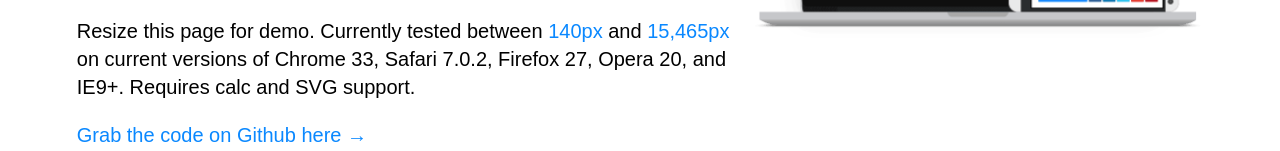
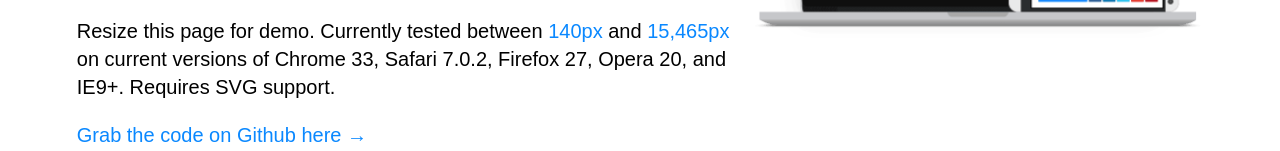
Before and after one commit to kni-labs/rrssb, a website: page index.html in a window 1280 px wide. Shown: the part 427-578 px from the top of the page. Drawn offline with nearby package versions, Linux system fonts and the light colour scheme.

Commit message:
Removed requires calc as there is now a fallback

```diff
--- a/index.html
+++ b/index.html
@@ -202,7 +202,7 @@
 
             <p>RRSSB is built with <a href="http://sass-lang.com/">SASS</a>, so you can easily customize it by tweaking a few variables. SVGs allow for tiny file size and retina support. Add or remove icons as you see fit &mdash; the rest will fill in automagically in the container.</p>
 
-            <p>Resize this page for demo. Currently tested between <a href="https://www.dropbox.com/s/2k6lcebg2887ge3/Screenshot%202014-02-18%2009.45.45.png">140px</a> and <a href="https://www.dropbox.com/s/1juq03011lixk3r/Screenshot%202014-02-18%2009.43.57.png">15,465px</a> on current versions of Chrome 33, Safari 7.0.2, Firefox 27, Opera 20, and IE9+. Requires calc and SVG support.</p>
+            <p>Resize this page for demo. Currently tested between <a href="https://www.dropbox.com/s/2k6lcebg2887ge3/Screenshot%202014-02-18%2009.45.45.png">140px</a> and <a href="https://www.dropbox.com/s/1juq03011lixk3r/Screenshot%202014-02-18%2009.43.57.png">15,465px</a> on current versions of Chrome 33, Safari 7.0.2, Firefox 27, Opera 20, and IE9+. Requires SVG support.</p>
 
             <p><a href="https://github.com/kni-labs/rrssb">Grab the code on Github here →</a></p>
 
```
